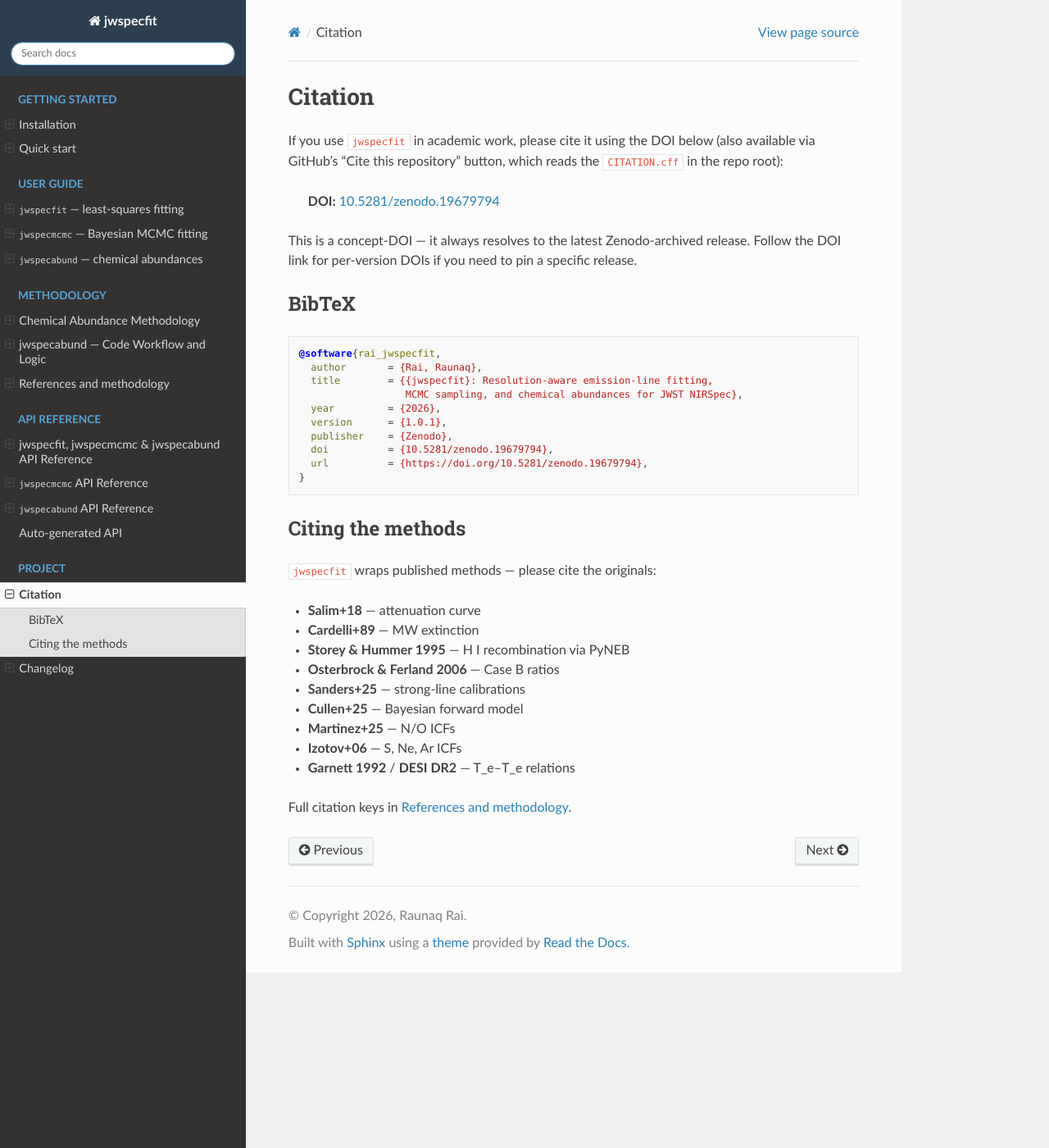
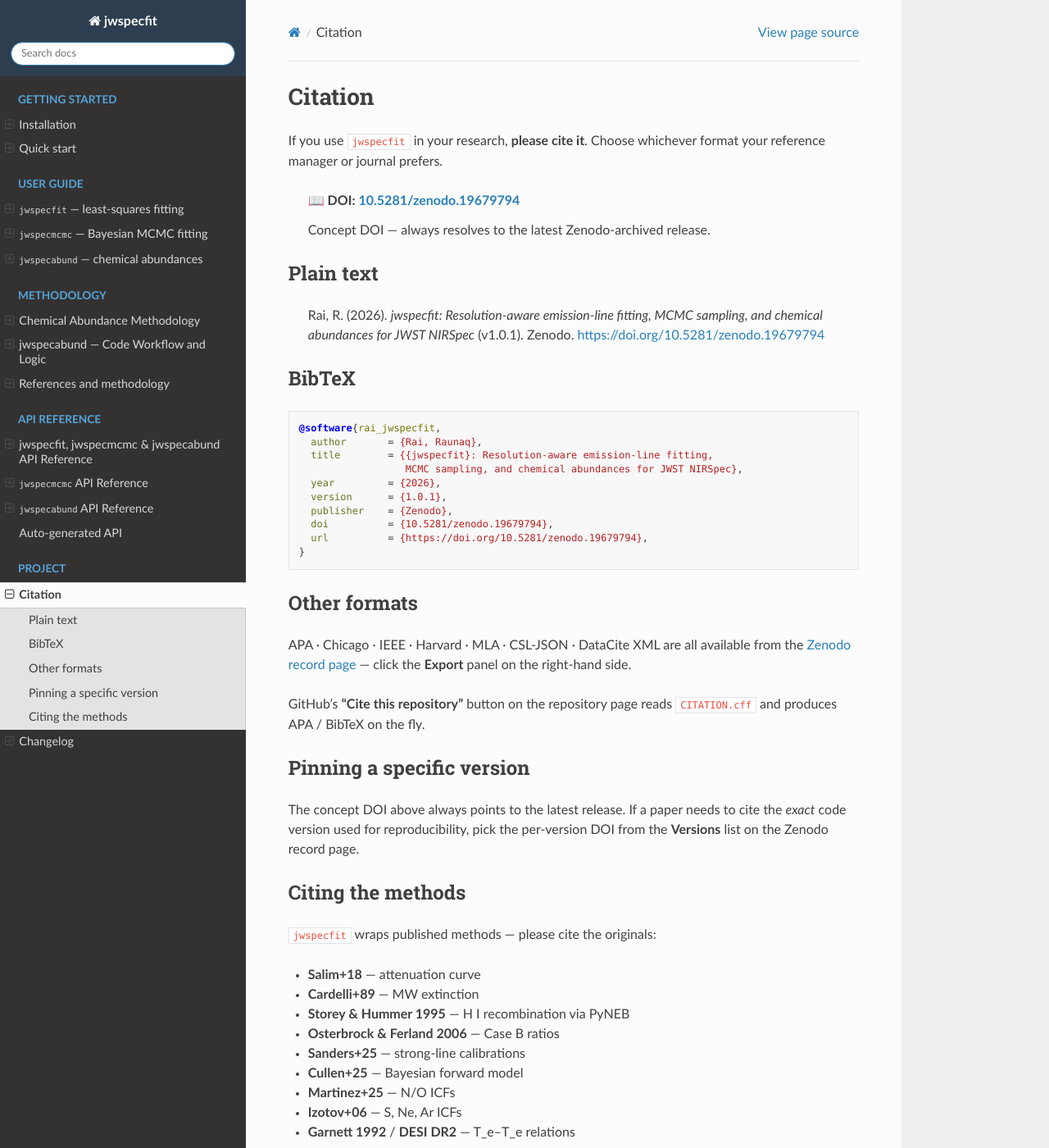
Before and after one commit to raunaq-rai/jwspecfit, a Sphinx documentation site: the page built from docs/citation.md, in a window 1280 px wide and 1400 px high. Shown: the whole window at 82% size. Built offline with Sphinx 7.4.7 and the Read the Docs theme 3.1.0, drawn with Linux system fonts in a browser that asks for light colours.

Commit message:
Expand Citation sections in README and docs/citation.md
Citation blocks now include:
  - Prominent DOI callout with book emoji heading
  - Plain-text citation string ready for pasting
  - BibTeX block (same as before)
  - Pointer to Zenodo's Export panel for APA / Chicago / IEEE /
    Harvard / MLA / CSL-JSON / DataCite XML
  - Pointer to GitHub's "Cite this repository" button
  - Guidance on when to use the concept DOI vs a per-version DOI

docs/citation.md keeps its "Citing the methods" subsection with the
underlying-method references.

````diff
--- a/docs/citation.md
+++ b/docs/citation.md
@@ -1,14 +1,17 @@
 # Citation
 
-If you use `jwspecfit` in academic work, please cite it using the DOI
-below (also available via GitHub's "Cite this repository" button, which
-reads the `CITATION.cff` in the repo root):
+If you use `jwspecfit` in your research, **please cite it**. Choose
+whichever format your reference manager or journal prefers.
 
-> **DOI:** [10.5281/zenodo.19679794](https://doi.org/10.5281/zenodo.19679794)
+> ## 📖 DOI: [10.5281/zenodo.19679794](https://doi.org/10.5281/zenodo.19679794)
+>
+> Concept DOI — always resolves to the latest Zenodo-archived release.
 
-This is a concept-DOI — it always resolves to the latest Zenodo-archived
-release. Follow the DOI link for per-version DOIs if you need to pin a
-specific release.
+## Plain text
+
+> Rai, R. (2026). *jwspecfit: Resolution-aware emission-line fitting,
+> MCMC sampling, and chemical abundances for JWST NIRSpec* (v1.0.1).
+> Zenodo. <https://doi.org/10.5281/zenodo.19679794>
 
 ## BibTeX
 
@@ -25,6 +28,24 @@ specific release.
 }
 ```
 
+## Other formats
+
+APA · Chicago · IEEE · Harvard · MLA · CSL-JSON · DataCite XML are all
+available from the
+[Zenodo record page](https://zenodo.org/records/19679794) — click the
+**Export** panel on the right-hand side.
+
+GitHub's **"Cite this repository"** button on the repository page reads
+[`CITATION.cff`](https://github.com/raunaq-rai/jwspecfit/blob/main/CITATION.cff)
+and produces APA / BibTeX on the fly.
+
+## Pinning a specific version
+
+The concept DOI above always points to the latest release. If a paper
+needs to cite the *exact* code version used for reproducibility, pick
+the per-version DOI from the **Versions** list on the Zenodo record
+page.
+
 ## Citing the methods
 
 `jwspecfit` wraps published methods — please cite the originals:
````
Also changed, not shown: README.md (+41 -2 lines).
